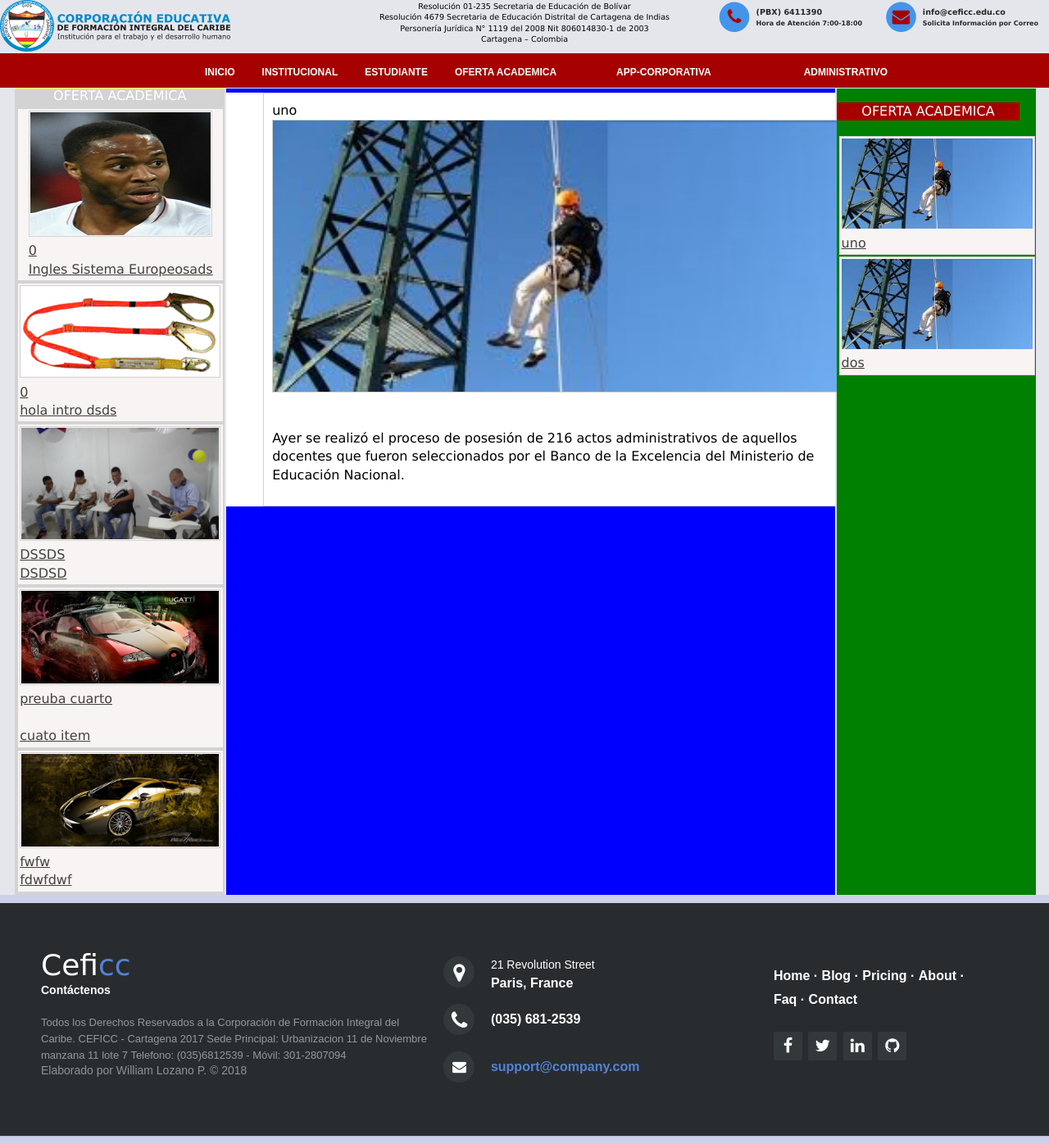
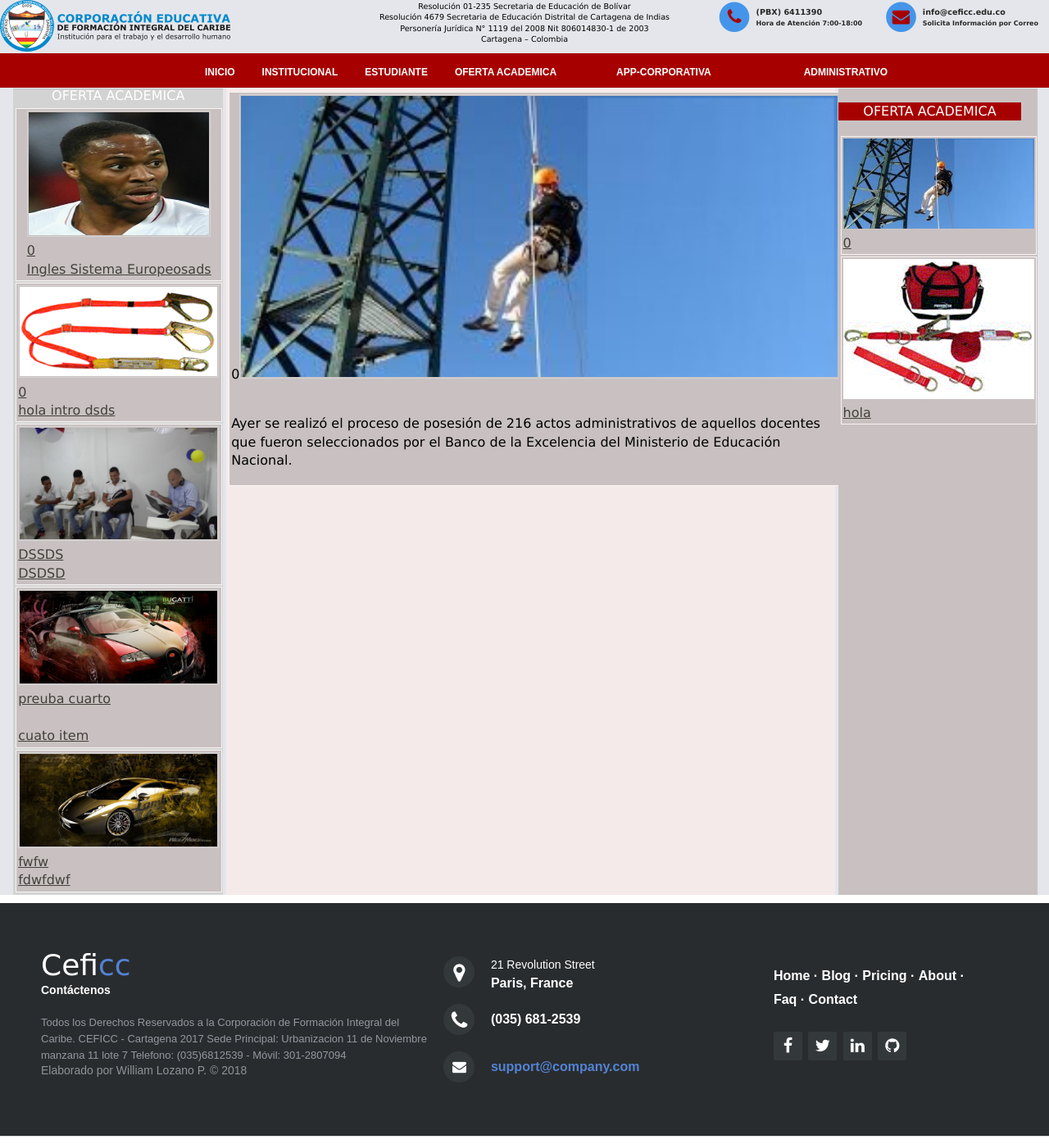
Before and after one commit to sowil6/soluciones_web, a PHP site: page /vista/catalogocertificaciones.php?Accion=11 in a window 1280 px wide. Shown: the whole page at 82% size. Run offline with PHP 8.4, Linux system fonts and the light colour scheme; some libraries are stand-ins or nearby versions.

Commit message:
ultimo Cambio 8nov

```diff
--- a/Styles/CSSEstiloGeneral.css
+++ b/Styles/CSSEstiloGeneral.css
@@ -1,6 +1,5 @@
 body {
 	font: 100%/1.4 Verdana, Arial, Helvetica, sans-serif;
-	/**/background-color: #CCD0E9;
 	margin: 0;
 	padding: 0;
 
@@ -53,7 +52,7 @@ a:hover, a:active, a:focus { /* this group of selectors will give a keyboard nav
 .contentIzquierda {
 	float: left;
 	width: 20%;
-	background-color: yellow;
+	background-color: #C9C1C1;
 	/*padding-top: 0px;
 	padding-right: 0;
 	padding-left: 0;
@@ -62,10 +61,11 @@ a:hover, a:active, a:focus { /* this group of selectors will give a keyboard nav
 	margin-left: 2px;
 }
 .contentCentro {
-	background-color: blue;
+	background-color:#FEFDFD;
+	background-color: #F5EAEA;
 	width: 58%;
 	float: left;
-	margin-left: 2px;
+	margin-left: 4px;
 	/*margin-left: 10px;
 	margin-right: 10px;
 	margin-top: 1px;*/
@@ -74,13 +74,13 @@ a:hover, a:active, a:focus { /* this group of selectors will give a keyboard nav
 .contentDerecha{
 		float:left;
 	width: 19%;
-	margin-left: 2px;
+	margin-left: 4px;
 	/*padding-top: 0px;
 	padding-right: 0;
 	padding-left: 0;
 	padding-bottom: 10px;
 	margin-top: 1px;*/
-	background-color: green;
+	background-color: #C9C1C1;
 		}
 
 /*MASTER UNA COLUMNA*/
--- /dev/null
+++ b/Styles/cssCatalogoCertificaciones.css
@@ -0,0 +1,48 @@
+.contenedorDetalleCerti{
+
+	width: 100%;
+	float:left;
+	padding-top: 0px;
+	padding-right: 0;
+	padding-left: 0;
+/*	padding-bottom: 10px;
+*/	margin-top: 1px;
+		}
+
+
+ .uldetalleCerti {
+	width: 100%;
+	height:100%;
+	list-style: none;
+	padding: 1px;
+	margin: auto;
+	/*	box-sizing: border-box;*/
+	flex-wrap: wrap;
+}
+.uldetalleCerti li {
+	width:100%;
+	background-color: #C9C1C1;
+	margin: 2px;/*separacion entre imagenes*/
+	border: 1px solid #F8F3F3; /*LightGray */
+padding:2px; /*ayuda a separar los marcos*/
+
+
+}
+.uldetalleCerti embed {
+width: 98%;
+/*	height: 150px;
+*/	border: 1px solid #D3D3D3; /*LightGray */
+padding:1px;/*Pone marco a la imagen*/
+
+}
+.uldetalleCerti a {
+
+	color:white;
+}
+.detalleCertifiimagenoVideo{
+width: 98%;
+/*	height: 150px;
+*/	border: 1px solid #D3D3D3; /*LightGray */
+padding:1px;/*Pone marco a la imagen*/
+
+}
--- a/Styles/cssIncludeColIzquierda.css
+++ b/Styles/cssIncludeColIzquierda.css
@@ -25,10 +25,9 @@
 }
 .ulMenuIzquierdo li {
 	width:auto;
-  background-color:#F9F4F4;
-
+	background-color: #C9C1C1;
 	margin: 2px;/*separacion entre imagenes*/
-	border: 1px solid #D3D3D3; /*LightGray */
+	border: 1px solid #F8F3F3; /*LightGray */
 padding:2px; /*ayuda a separar los marcos*/
 	justify-content: center;
 	display:flex;/* y justify-content: center ayudan a centrar el menu*/
--- a/Styles/cssIncludeColumnaDerecha.css
+++ b/Styles/cssIncludeColumnaDerecha.css
@@ -20,9 +20,11 @@
 }
 .ulColumnaDerecha li {
 width:auto;
-  background-color:#F9F4F4;
-	margin: 2px;/*separacion entre imagenes*/
-	border: 1px solid #D3D3D3; /*LightGray */
+background-color: #C9C1C1;
+/*  background-color:#F9F4F4;
+*/	margin: 2px;/*separacion entre imagenes*/
+	border: 1px solid #F8F3F3
+	; /*LightGray */
 padding:2px; /*ayuda a separar los marcos*/
 	justify-content: center;
 	display:flex;/* y justify-content: center ayudan a centrar el menu*/
--- a/XMLPage/xmlCargaCertificaciones.xml
+++ b/XMLPage/xmlCargaCertificaciones.xml
@@ -3,7 +3,7 @@
   <Noticia>
     <Codigo>11</Codigo>
     <DetalleCodigo>0</DetalleCodigo>
-    <Titulo>uno</Titulo>
+    <Titulo>0</Titulo>
     <introduccionNoticia/>
     <mensajeNoticia>&lt;p&gt;Ayer se realizó el proceso de posesión de 216 actos administrativos de aquellos docentes que fueron seleccionados por el Banco de la Excelencia del Ministerio de Educación Nacional.&lt;/p&gt;</mensajeNoticia>
     <urlFile>../vista/catalogocertificaciones.php</urlFile>
@@ -14,12 +14,12 @@
   <Noticia>
     <Codigo>14</Codigo>
     <DetalleCodigo/>
-    <Titulo>dos</Titulo>
+    <Titulo>hola</Titulo>
     <introduccionNoticia/>
     <mensajeNoticia>&lt;p&gt;adasdsadsad&lt;/p&gt;</mensajeNoticia>
-    <urlFile/>
-    <foto>curso altura.jpg</foto>
+    <urlFile>../vista/catalogocertificaciones.php</urlFile>
+    <foto>lineas.gif</foto>
     <fecha>Maxico D.F. - Editorial Grijalbo</fecha>
-    <autor/>
+    <autor>1</autor>
   </Noticia>
 </Noticias>
--- a/vista/catalogocertificaciones.php
+++ b/vista/catalogocertificaciones.php
@@ -25,15 +25,16 @@
   </div>
 
  <!-- InstanceBeginEditable name="EditRegionCentro" -->
-  <article class="contentCentro">
-    <link href="../Styles/CSSEstiloGeneral.css" rel="stylesheet" type="text/css">
+   <link rel="stylesheet" type="text/css" href="../Styles/cssCatalogoCertificaciones.css">
+ <article class="contentCentro">
+
     <div class="Mastercentro">
-    <div class="contenedorCerti">
+    <div class="contenedorDetalleCerti">
            <?php
 
-$master="detallecataloCerti";
+$master="detalleCertifi";
 $canciones = simplexml_load_file("../XMLPage/xmlCargaCertificaciones.xml");
-echo'	<ul class="ulcertiCatalogo">';
+echo'	<ul class="uldetalleCerti">';
 foreach($canciones as $cancion)
 {
 	$info = new SplFileInfo($cancion->foto);//obtenemos la extension del archivo
@@ -41,7 +42,7 @@ foreach($canciones as $cancion)
 $estado=ValidaExtension($ext);//con la extension evaluamos si es tipo imagen o video
 if($estado==1){
 	//si es imagen se embebe en el control html imagen
-$HTMLfoto_OVideo= "<img class='" .$master. "imagenoVideo '   src = '../Img/".$cancion->foto. "' />";
+$HTMLfoto_OVideo= "<embed class='" .$master. "imagenoVideo '   src = '../Img/".$cancion->foto. "' />";
 }else{
 	//si es video se embebe en el control html video
 $HTMLfoto_OVideo= "<video controls  class='" .$master. "imagenoVideo'> <source src = '../Img/".$cancion->foto. "' type = 'video/mp4' > <source src = '../img/" . $cancion->foto. "' type = 'video/ogg' ></ video >";
```
Also changed, not shown: Styles/cssOfertaAcademica.css (+4 -3 lines), 1 other file.
